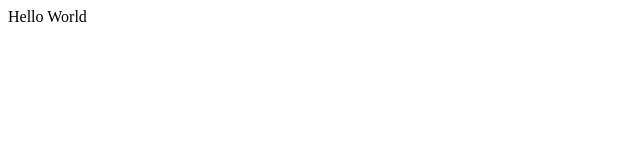
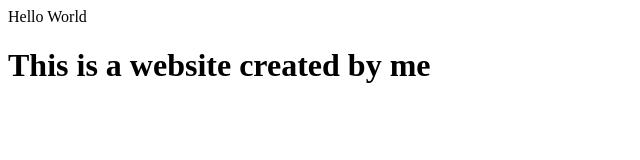
Before and after one commit to kosukef4taka/kosukef4taka.github.io, a plain HTML site: page index.html in a window 1280 px wide. Shown: the whole page, without its empty margins (0-640 px from the left). Drawn offline with Linux system fonts and the light colour scheme.

Commit message:
Update index.html

```diff
--- a/index.html
+++ b/index.html
@@ -1 +1,2 @@
 <html>Hello World</html>
+<h1> This is a website created by me </h1>
```
